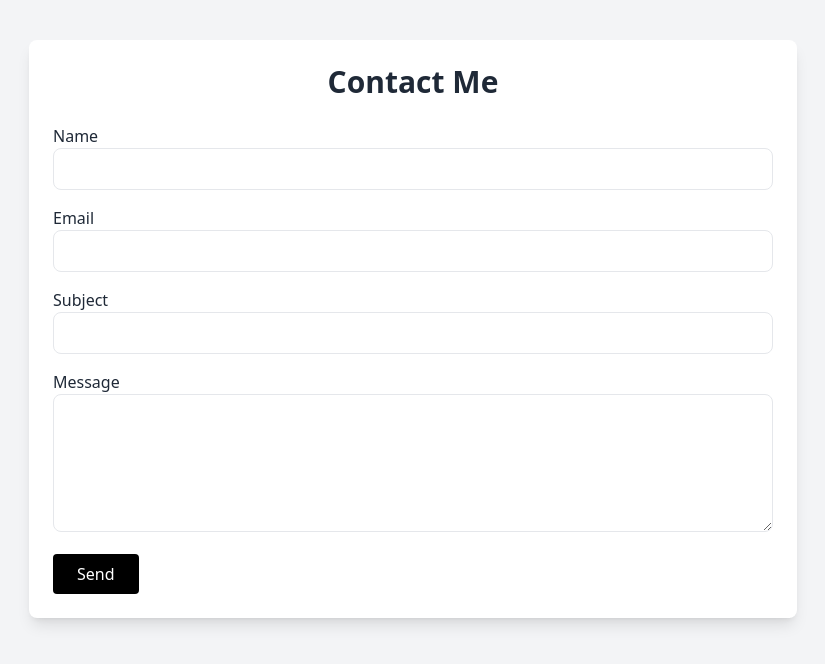
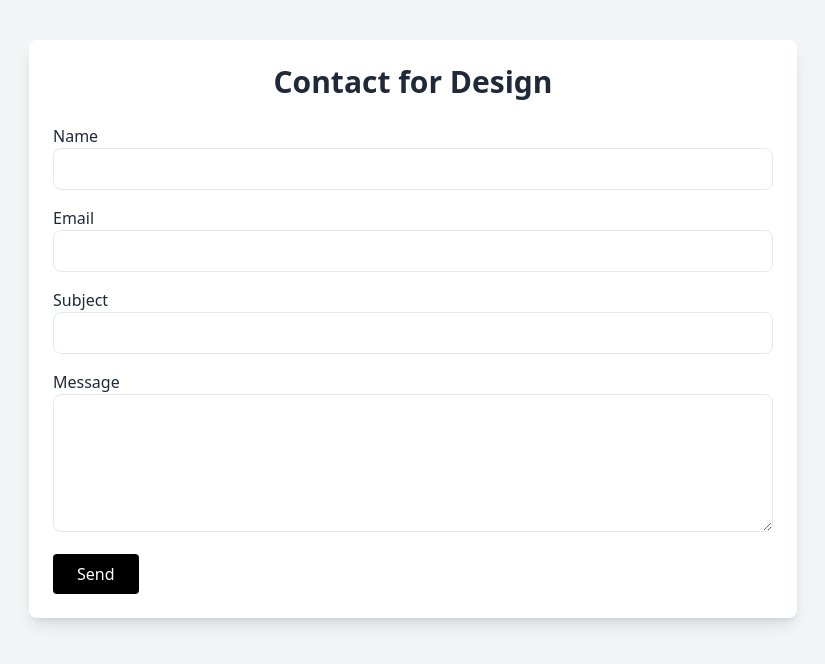
Before and after one commit to My-Lab-214/interior-contact, a website: page public/index.html in a window 1280 px wide. Shown: the whole page, without its empty margins (227-1052 px from the left). Drawn offline with nearby package versions, Linux system fonts and the light colour scheme.

```diff
--- a/public/index.html
+++ b/public/index.html
@@ -9,7 +9,7 @@
 <body class="bg-gray-100 text-gray-800 font-sans">
 
   <div class="max-w-3xl mx-auto p-6 bg-white shadow-lg rounded-lg mt-10">
-    <h2 class="text-3xl font-bold mb-6 text-center">Contact Me</h2>
+    <h2 class="text-3xl font-bold mb-6 text-center">Contact for Design</h2>
     <form id="contactForm" class="space-y-4">
       <div>
         <label for="name" class="block font-medium">Name</label>
```
